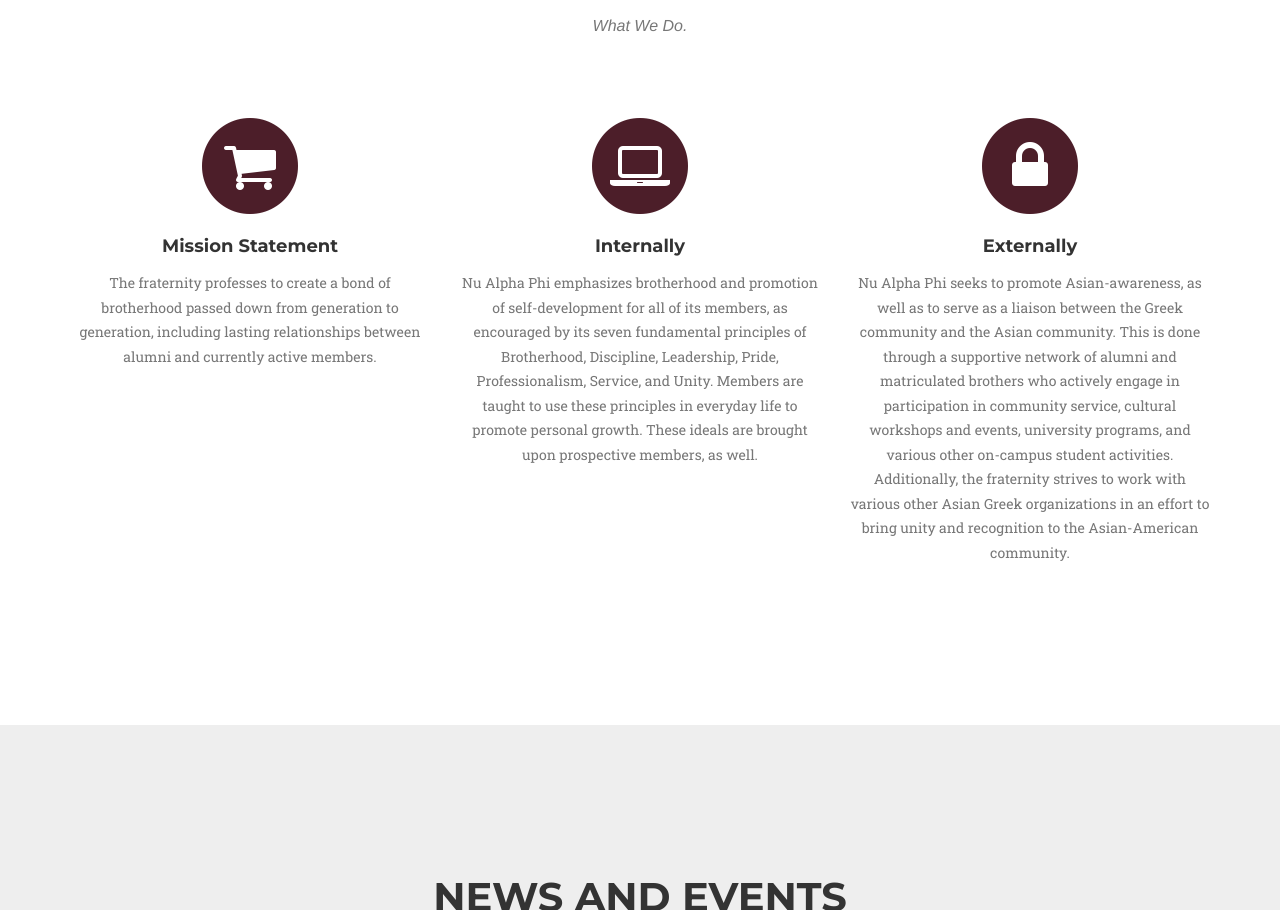
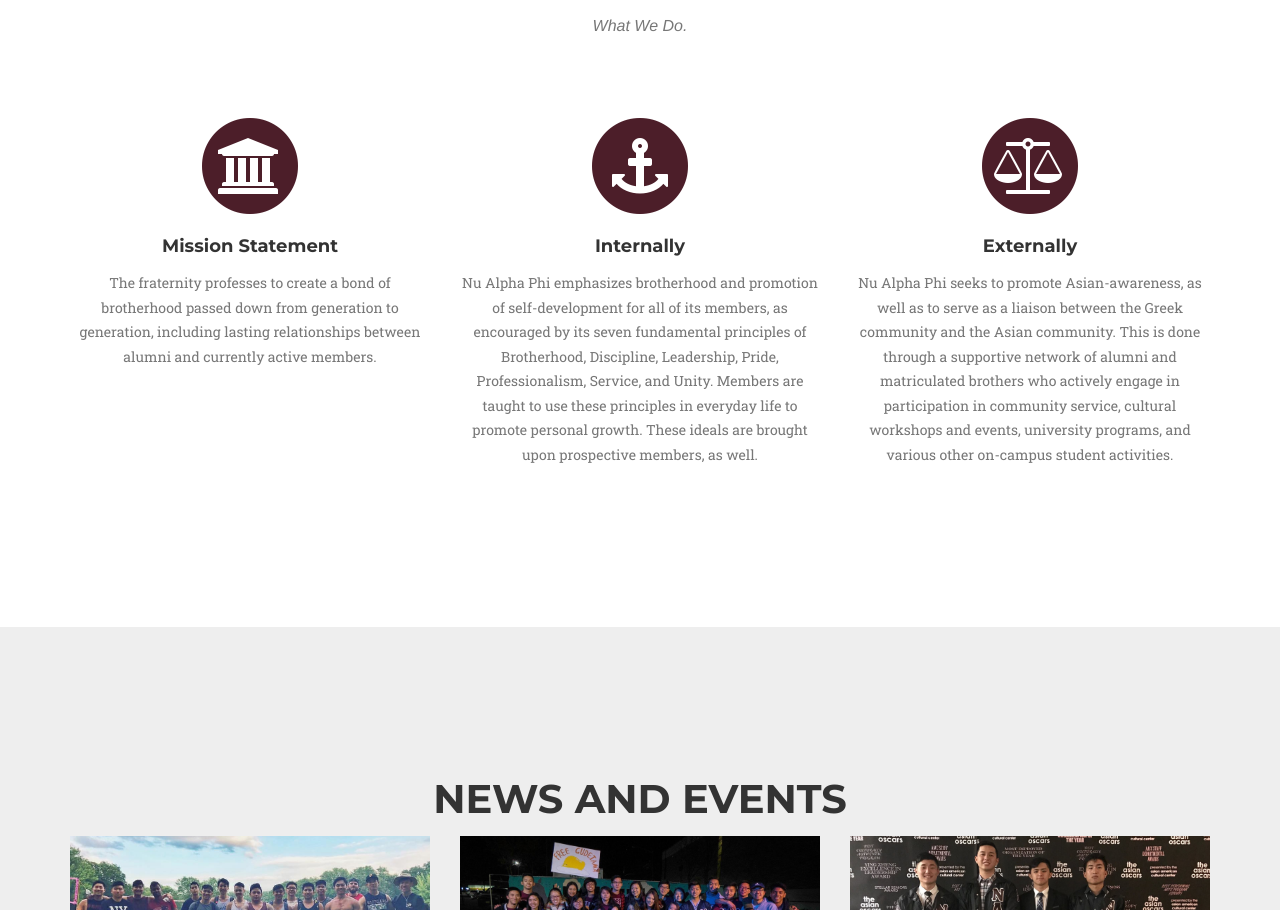
Before and after one commit to sitnaphi/sitnaphi.github.io, a website: page index.html in a window 1280 px wide. Shown: the part 962-1872 px from the top of the page. Drawn offline with nearby package versions, Linux system fonts and the light colour scheme; a web font is replaced by a local one.

Commit message:
fixed cringey stuff and made it doper

```diff
--- a/index.html
+++ b/index.html
@@ -101,7 +101,7 @@
                 <div class="col-md-4">
                     <span class="fa-stack fa-4x">
                         <i class="fa fa-circle fa-stack-2x text-primary"></i>
-                        <i class="fa fa-shopping-cart fa-stack-1x fa-inverse"></i>
+                        <i class="fa fa-university fa-stack-1x fa-inverse"></i>
                     </span>
                     <h4 class="service-heading">Mission Statement</h4>
                     <p class="text-muted">The fraternity professes to create a bond of brotherhood passed down from generation to generation, including lasting relationships between alumni and currently active members.</p>
@@ -109,7 +109,7 @@
                 <div class="col-md-4">
                     <span class="fa-stack fa-4x">
                         <i class="fa fa-circle fa-stack-2x text-primary"></i>
-                        <i class="fa fa-laptop fa-stack-1x fa-inverse"></i>
+                        <i class="fa fa-anchor  fa-stack-1x fa-inverse"></i>
                     </span>
                     <h4 class="service-heading">Internally</h4>
                     <p class="text-muted">Nu Alpha Phi emphasizes brotherhood and promotion of self-development for all of its members, as encouraged by its seven fundamental principles of Brotherhood, Discipline, Leadership, Pride, Professionalism, Service, and Unity. Members are taught to use these principles in everyday life to promote personal growth. These ideals are brought upon prospective members, as well.</p>
@@ -117,10 +117,10 @@
                 <div class="col-md-4">
                     <span class="fa-stack fa-4x">
                         <i class="fa fa-circle fa-stack-2x text-primary"></i>
-                        <i class="fa fa-lock fa-stack-1x fa-inverse"></i>
+                        <i class="fa fa-balance-scale  fa-stack-1x fa-inverse"></i>
                     </span>
                     <h4 class="service-heading">Externally</h4>
-                    <p class="text-muted">Nu Alpha Phi seeks to promote Asian-awareness, as well as to serve as a liaison between the Greek community and the Asian community. This is done through a supportive network of alumni and matriculated brothers who actively engage in participation in community service, cultural workshops and events, university programs, and various other on-campus student activities. Additionally, the fraternity strives to work with various other Asian Greek organizations in an effort to bring unity and recognition to the Asian-American community.</p>
+                    <p class="text-muted">Nu Alpha Phi seeks to promote Asian-awareness, as well as to serve as a liaison between the Greek community and the Asian community. This is done through a supportive network of alumni and matriculated brothers who actively engage in participation in community service, cultural workshops and events, university programs, and various other on-campus student activities.</p>
                 </div>
             </div>
         </div>
```
